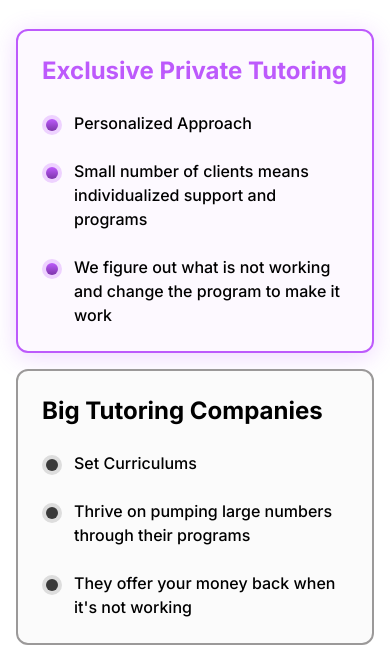
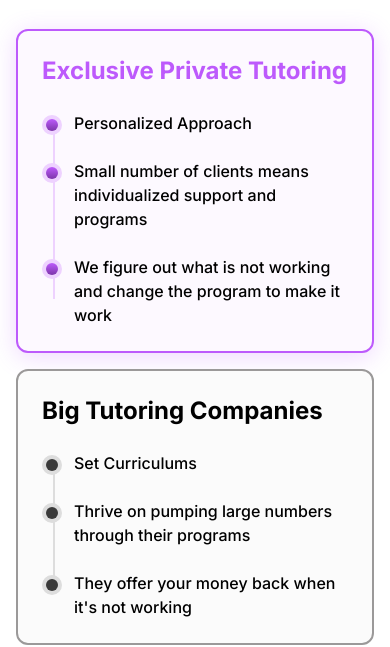
Before and after one commit to college-mastermind/Test, a Next.js app: page / in a window 390 px wide. Shown: the part 4060-4707 px from the top of the page. Built offline with nearby package versions, Linux system fonts and the light colour scheme.

Commit message:
fix responsiveness result section

```diff
--- a/src/components/result/Result.jsx
+++ b/src/components/result/Result.jsx
@@ -8,7 +8,7 @@ export default function Result() {
         <h2 className="text-black bg-gradient-to-b from-[#BD5AFC] to-[#7C35A9] inline-block text-transparent bg-clip-text text-[32px] md:text-[40px] lg:text-[48px] text-center mx-auto pb-2 font-bold">
           Results You Can Count On
         </h2>
-        <p className="text-black text-center font-semibold mt-2 sm:px-20 text-lg text-[24px] md:text-[28px] lg:text-[32px">
+        <p className="text-black text-center font-semibold mt-2 sm:px-20 text-lg text-[24px] md:text-[28px] lg:text-[32px]">
           We combine proven strategies with fun teaching to help your child
           succeed fast! Our client's experience
         </p>
@@ -22,8 +22,8 @@ export default function Result() {
             Exclusive Private Tutoring
           </h3>
           <div className="relative flex flex-col gap-6 lg:gap-8 mt-6 lg:mt-8">
-            {/* Continuous vertical line that stops exactly at last dot */}
-            <div className="hidden sm:block absolute z-0 left-[11px] top-[12px] h-[180px] border-l-2 border-l-[#EED2FF]"></div>
+            {/* Updated vertical line */}
+            <div className="absolute z-0 left-[11px] top-[12px] h-[calc(100%-40px)] border-l-2 border-l-[#EED2FF]"></div>
 
             {/* Item 1 */}
             <div className="relative flex flex-row gap-3 sm:gap-4">
@@ -65,8 +65,8 @@ export default function Result() {
             Big Tutoring Companies
           </h3>
           <div className="relative flex flex-col gap-6 lg:gap-8 mt-6 lg:mt-8">
-            {/* Continuous vertical line that stops exactly at last dot */}
-            <div className="hidden sm:block absolute z-0 left-[11px] top-[12px] h-[170px] border-l-2 border-l-[#DDDDDD]"></div>
+            {/* Updated vertical line */}
+            <div className="absolute z-0 left-[11px] top-[12px] h-[calc(100%-40px)] border-l-2 border-l-[#DDDDDD]"></div>
 
             {/* Item 1 */}
             <div className="relative flex flex-row gap-3 sm:gap-4">
```
